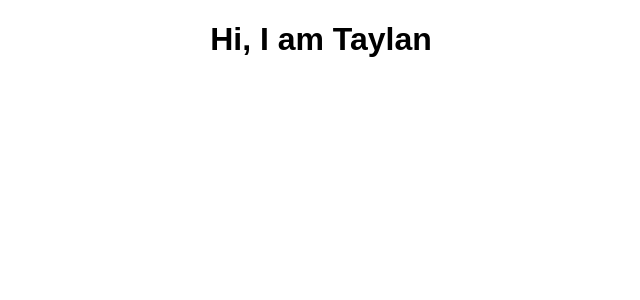
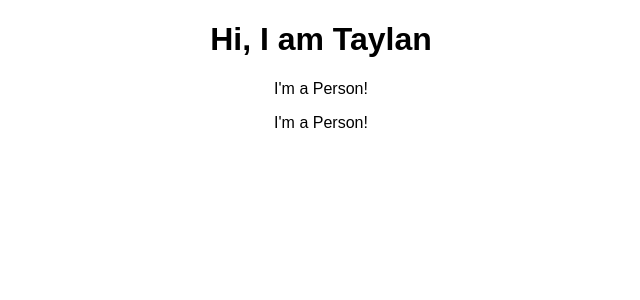
Before and after one commit to KurtTaylan/react-the-complete-guide-incl-redux, a React (Create React App) app in the folder react-complete-guide/: page / in a window 1280 px wide. Shown: the top 300 px of the page, without its empty margins (319-959 px from the left). Built offline with nearby package versions, Linux system fonts and the light colour scheme.

Commit message:
Functional(Stateless) Person component is created.

```diff
--- a/react-complete-guide/src/App.js
+++ b/react-complete-guide/src/App.js
@@ -1,11 +1,14 @@
 import React, {Component} from 'react';
 import './App.css';
+import Person from './Person/Person'
 
 class App extends Component {
     render() {
         return (
             <div className="App">
                 <h1>Hi, I am Taylan</h1>
+                <Person/>
+                <Person/>
             </div>
         );
     }
--- /dev/null
+++ b/react-complete-guide/src/Person/Person.js
@@ -0,0 +1,7 @@
+import React from 'react'
+
+const person = () => {
+    return <p>I'm a Person!</p>
+};
+
+export default person;
```
Lines whose indentation alone changed are shown as unchanged.
